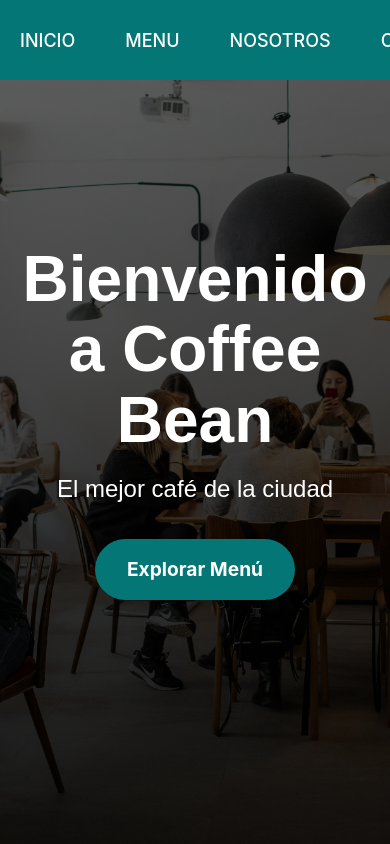
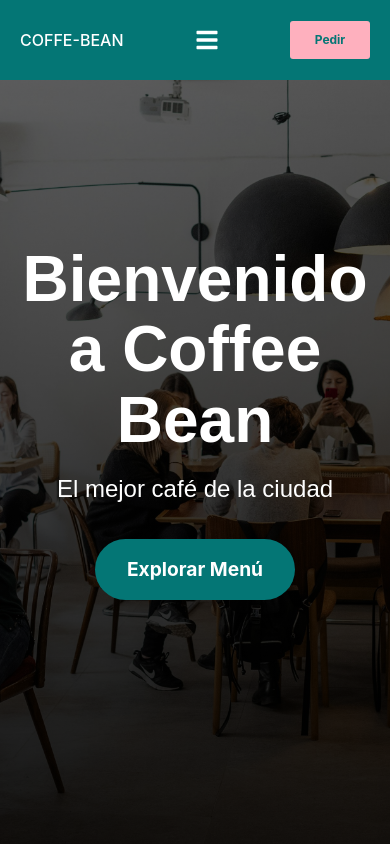
Before and after one commit to Andrewnss21/Pagina-coffebean, a React (Vite) app: page / in a window 390 px wide. Shown: the top 844 px of the page. Built offline with nearby package versions, Linux system fonts and the light colour scheme.

Commit message:
Header
Responsive a Header

```diff
--- a/src/componentes/header/Header.css
+++ b/src/componentes/header/Header.css
@@ -1,4 +1,4 @@
-/* Estilo general de la barra de navegación */
+/* === ESTILO GENERAL === */
 .navbar {
   position: fixed;
   top: 0;
@@ -7,21 +7,16 @@
   height: 80px;
   z-index: 50;
   background-color: #047675;
-  color: #feb0be;
+  color: white;
   font-weight: 600;
   display: flex;
-  justify-content: space-around;
+  justify-content: space-between;
   align-items: center;
   padding: 0 20px;
 }
 
-/* Logo */
-.logo img {
-  width: 150px;
-  cursor: pointer;
-}
 
-/* Menú */
+/* === MENÚ === */
 .menu {
   display: flex;
   position: relative;
@@ -29,7 +24,6 @@
   gap: 50px;
 }
 
-/* Efecto de hover */
 .menu-efecto {
   position: absolute;
   background-color: #feb0be;
@@ -42,12 +36,10 @@
   transition: all 0.3s ease-out;
 }
 
-/* Estilo de los elementos del menú */
+/* === ESTILO DE LOS ITEMS DEL MENÚ === */
 .menu-item {
-  position: relative;
   cursor: pointer;
   font-size: 18px;
-  padding: 10px 0;
   text-transform: uppercase;
   transition: color 0.3s ease;
 }
@@ -58,10 +50,10 @@
 }
 
 .menu-item:hover {
-  color: #047675;
+  color: #feb0be;
 }
 
-/* Botón */
+/* === BOTÓN PEDIR === */
 .button-container {
   display: flex;
   align-items: center;
@@ -72,7 +64,7 @@
   background-color: #feb0be;
   color: #047675;
   font-weight: bold;
-  padding: 10px 20px;
+  padding: 10px 15px;
   border: none;
   border-radius: 3px;
   cursor: pointer;
@@ -83,3 +75,51 @@
   background-color: #feb0be;
   transform: scale(1.05);
 }
+
+/* === MENÚ HAMBURGUESA (RESPONSIVE) === */
+.menu-toggle {
+  display: none;
+  font-size: 24px;
+  cursor: pointer;
+  color: white;
+}
+
+/* === RESPONSIVE === */
+@media (max-width: 768px) {
+  .menu {
+    position: absolute;
+    top: 80px;
+    left: 0;
+    width: 100%;
+    background: #047675;
+    flex-direction: column;
+    align-items: center;
+    gap: 20px;
+    padding: 20px 0;
+    display: none;
+  }
+
+  .menu.open {
+    display: flex;
+  }
+
+  .menu-toggle {
+    display: block;
+  }
+
+  .join-button {
+    width: 90px;
+    font-size: 14px;
+  }
+}
+
+@media (max-width: 480px) {
+  .logo img {
+    width: 100px;
+  }
+
+  .join-button {
+    width: 80px;
+    font-size: 12px;
+  }
+}
--- a/src/componentes/header/header.tsx
+++ b/src/componentes/header/header.tsx
@@ -1,10 +1,13 @@
-import React, { useRef } from "react";
+import React, { useRef, useState } from "react";
 import "./Header.css";
+import { FaBars, FaTimes } from "react-icons/fa"; // Íconos para el menú
 
 const NavBar: React.FC = () => {
   const efectoRef = useRef<HTMLDivElement | null>(null);
+  const [menuOpen, setMenuOpen] = useState(false); // Estado del menú móvil
 
   const handleMouseEnter = (event: React.MouseEvent<HTMLLIElement>) => {
+    if (window.innerWidth > 768) { // Solo activa el efecto en pantallas grandes
       const target = event.currentTarget;
       const { offsetTop, offsetLeft, offsetWidth, offsetHeight } = target;
 
@@ -15,6 +18,7 @@ const NavBar: React.FC = () => {
         efectoRef.current.style.opacity = "1";
         efectoRef.current.style.visibility = "visible";
       }
+    }
   };
 
   const handleMouseLeave = () => {
@@ -24,12 +28,12 @@ const NavBar: React.FC = () => {
     }
   };
 
-  const handleScrollToSection = (sectionId: string, scrollEnd: ScrollLogicalPosition = "start") => {
+  const handleScrollToSection = (sectionId: string) => {
     const section = document.getElementById(sectionId);
-    section?.scrollIntoView({
-      behavior: "smooth",
-      block: scrollEnd,
-    });
+    if (section) {
+      section.scrollIntoView({ behavior: "smooth", block: "start" });
+      setMenuOpen(false); // Cierra el menú al hacer clic en una opción
+    }
   };
 
   return (
@@ -37,43 +41,28 @@ const NavBar: React.FC = () => {
       {/* Logo */}
       <div className="logo">
         <a href="/">
-          <img src="src/imagenes/everest.png" alt="" />
+          COFFE-BEAN
         </a>
       </div>
 
+      {/* Botón Menú Hamburguesa */}
+      <div className="menu-toggle" onClick={() => setMenuOpen(!menuOpen)}>
+        {menuOpen ? <FaTimes /> : <FaBars />}
+      </div>
+
       {/* Enlaces de navegación */}
-      <ul className="menu">
+      <ul className={`menu ${menuOpen ? "open" : ""}`}>
         <div id="menu-efecto" className="menu-efecto" ref={efectoRef}></div>
-        <li
-          className="menu-item"
-          onMouseEnter={handleMouseEnter}
-          onMouseLeave={handleMouseLeave}
-          onClick={() => handleScrollToSection("section1", "end")}
-        >
+        <li className="menu-item" onMouseEnter={handleMouseEnter} onMouseLeave={handleMouseLeave} onClick={() => handleScrollToSection("section1")}>
           <a>Inicio</a>
         </li>
-        <li
-          className="menu-item"
-          onMouseEnter={handleMouseEnter}
-          onMouseLeave={handleMouseLeave}
-          onClick={() => handleScrollToSection("section3")}
-        >
-          <a>Menu</a>
+        <li className="menu-item" onMouseEnter={handleMouseEnter} onMouseLeave={handleMouseLeave} onClick={() => handleScrollToSection("section3")}>
+          <a>Menú</a>
         </li>
-        <li
-        className="menu-item"
-        onMouseEnter={handleMouseEnter}
-        onMouseLeave={handleMouseLeave}
-        onClick={() => handleScrollToSection("/componentes/shop/")}
-        >
+        <li className="menu-item" onMouseEnter={handleMouseEnter} onMouseLeave={handleMouseLeave} onClick={() => handleScrollToSection("section4")}>
           <a>Nosotros</a>
         </li>
-        <li
-          className="menu-item"
-          onMouseEnter={handleMouseEnter}
-          onMouseLeave={handleMouseLeave}
-          onClick={() => handleScrollToSection("section5")}
-        >
+        <li className="menu-item" onMouseEnter={handleMouseEnter} onMouseLeave={handleMouseLeave} onClick={() => handleScrollToSection("section5")}>
           <a>Contacto</a>
         </li>
       </ul>
```
Lines whose indentation alone changed are shown as unchanged.
